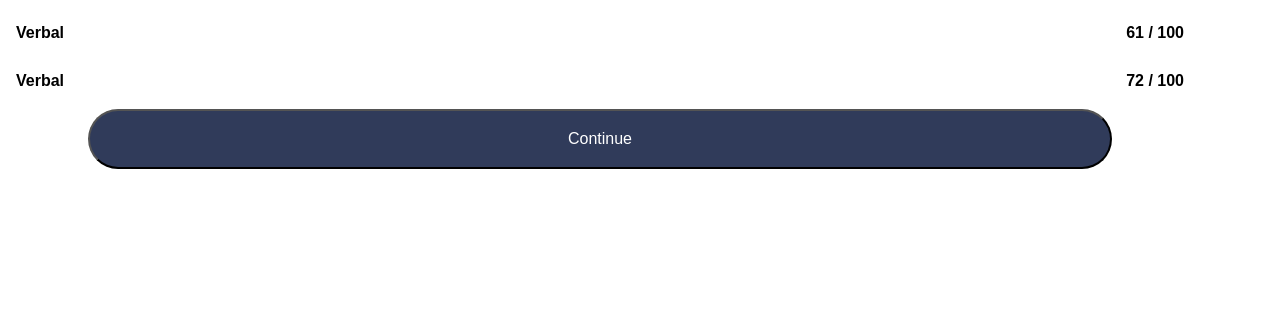
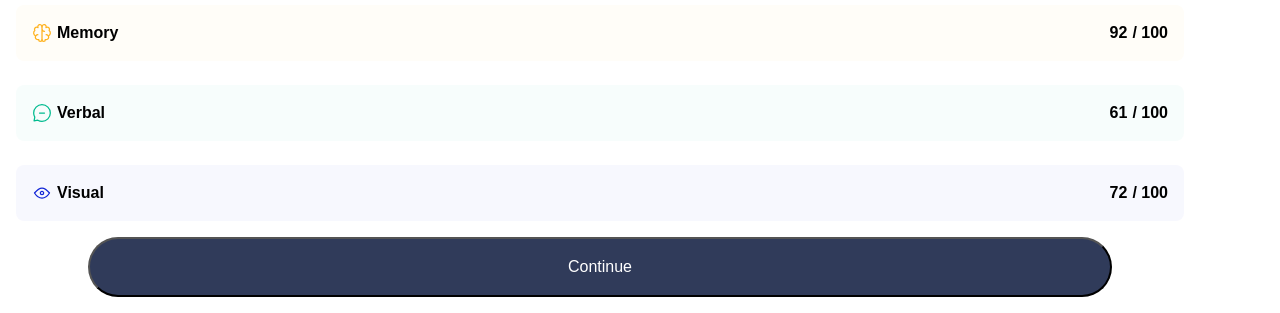
Before and after one commit to vikrantmalla/result-summary, a plain HTML site: page index.html in a window 1280 px wide. Shown: the part 550-863 px from the top of the page. Before the commit the page ends 800 px from the top, so only its background shows below. Drawn offline with Linux system fonts and the light colour scheme.

Commit message:
feat: add a script tag

```diff
--- a/index.html
+++ b/index.html
@@ -31,28 +31,107 @@
       </header>
       <section>
         <h1 class="sub-heading">Summary</h1>
-        <section class="summary-card">
-          <article class="summary-score">
-            <h1>Reaction</h1>
-            <h1>80 / 100</h1>
-          </article>
-          <article class="summary-score">
-            <h1>Memory</h1>
-            <h1>92 / 100</h1>
-          </article>
-          <article class="summary-score">
-            <h1>Verbal</h1>
-            <h1>61 / 100</h1>
-          </article>
-          <article class="summary-score">
-            <h1>Verbal</h1>
-            <h1>72 / 100</h1>
-          </article>
-        </section>
+        <section id="summary-card" class="summary-card"></section>
         <section class="cta-btn">
           <button>Continue</button>
         </section>
       </section>
     </main>
   </body>
+  <script>
+    const scores = [
+      {
+        category: "Reaction",
+        score: 80,
+        icon: "./assets/images/icon-reaction.svg",
+      },
+      {
+        category: "Memory",
+        score: 92,
+        icon: "./assets/images/icon-memory.svg",
+      },
+      {
+        category: "Verbal",
+        score: 61,
+        icon: "./assets/images/icon-verbal.svg",
+      },
+      {
+        category: "Visual",
+        score: 72,
+        icon: "./assets/images/icon-visual.svg",
+      },
+    ];
+
+    const scoresDiv = document.getElementById("summary-card");
+
+    for (let i = 0; i < scores.length; i++) {
+      const score = scores[i];
+      const iconUrl = score.icon;
+      const category = score.category;
+      const scoreValue = score.score;
+
+      // Create a new div to display the score
+      const scoreDiv = document.createElement("article");
+
+      // Add a class to the scoreDiv based on the category
+      scoreDiv.classList.add("summary-score");
+      switch (category.toLowerCase()) {
+        case "reaction":
+          scoreDiv.classList.add("reaction");
+          break;
+        case "memory":
+          scoreDiv.classList.add("memory");
+          break;
+        case "verbal":
+          scoreDiv.classList.add("verbal");
+          break;
+        case "visual":
+          scoreDiv.classList.add("visual");
+          break;
+        default:
+          break;
+      }
+
+      // Create a new div to hold the icon and category
+      const iconCategoryDiv = document.createElement("div");
+
+      // Add a class to the iconCategoryDiv
+      iconCategoryDiv.classList.add("activity");
+
+      // Add the icon to the iconCategoryDiv
+      const iconImg = document.createElement("img");
+      iconImg.src = iconUrl;
+      iconCategoryDiv.appendChild(iconImg);
+
+      // Add the category to the iconCategoryDiv
+      const categoryHeading = document.createElement("h1");
+      categoryHeading.textContent = category;
+      iconCategoryDiv.appendChild(categoryHeading);
+
+      // Add the iconCategoryDiv to the scoreDiv
+      scoreDiv.appendChild(iconCategoryDiv);
+
+      // Create a new div to hold the score and total
+      const resultDiv = document.createElement("div");
+
+      // Add a class to the resultDiv
+      resultDiv.classList.add("result");
+
+      // Add the score value to the resultDiv
+      const scoreSubHeading = document.createElement("h1");
+      scoreSubHeading.textContent = scoreValue;
+      resultDiv.appendChild(scoreSubHeading);
+
+      // Add the "total" text to the resultDiv
+      const total = document.createElement("h1");
+      total.textContent = "/ 100";
+      resultDiv.appendChild(total);
+
+      // Add the resultDiv to the scoreDiv
+      scoreDiv.appendChild(resultDiv);
+
+      // Add the score div to the scores container
+      scoresDiv.appendChild(scoreDiv);
+    }
+  </script>
 </html>
--- a/style/style.css
+++ b/style/style.css
@@ -98,13 +98,6 @@ select {
   }
 }
 
-/* main {
-  display: flex;
-  flex-direction: column;
-  justify-content: center;
-  align-items: flex-start;
-} */
-
 header {
   height: 50vh;
   background-color: var(--Light-slate-blue);
@@ -161,11 +154,24 @@ header h1 {
   justify-content: space-between;
   align-items: center;
   margin: 1.5rem 1rem 0 1rem;
+  padding: 1rem;
+  border-radius: .5rem;
 }
 
-.summary-score p {
-  margin-bottom: 0;
-  padding: 0;
+.summary-score .activity {
+  display: flex;
+  flex-direction: row;
+  justify-content: center;
+  align-items: center;
+  gap: 5px
+}
+
+.summary-score .result {
+  display: flex;
+  flex-direction: row;
+  justify-content: center;
+  align-items: center;
+  gap: 5px
 }
 
 .cta-btn {
@@ -183,3 +189,19 @@ button {
   background: var(--Dark-gray-blue);
   color: var(--White);
 }
+
+.summary-score.reaction {
+  background-color: hsl(0, 100%, 67%, 0.03);
+}
+
+.summary-score.memory {
+  background-color: hsla(39, 100%, 56%, 0.03);
+}
+
+.summary-score.verbal {
+  background-color: hsla(166, 100%, 37%, 0.03);
+}
+
+.summary-score.visual {
+  background-color: hsla(234, 85%, 45%, 0.03);
+}
```
Also changed, not shown: data.json (deleted, +0 -22 lines).
